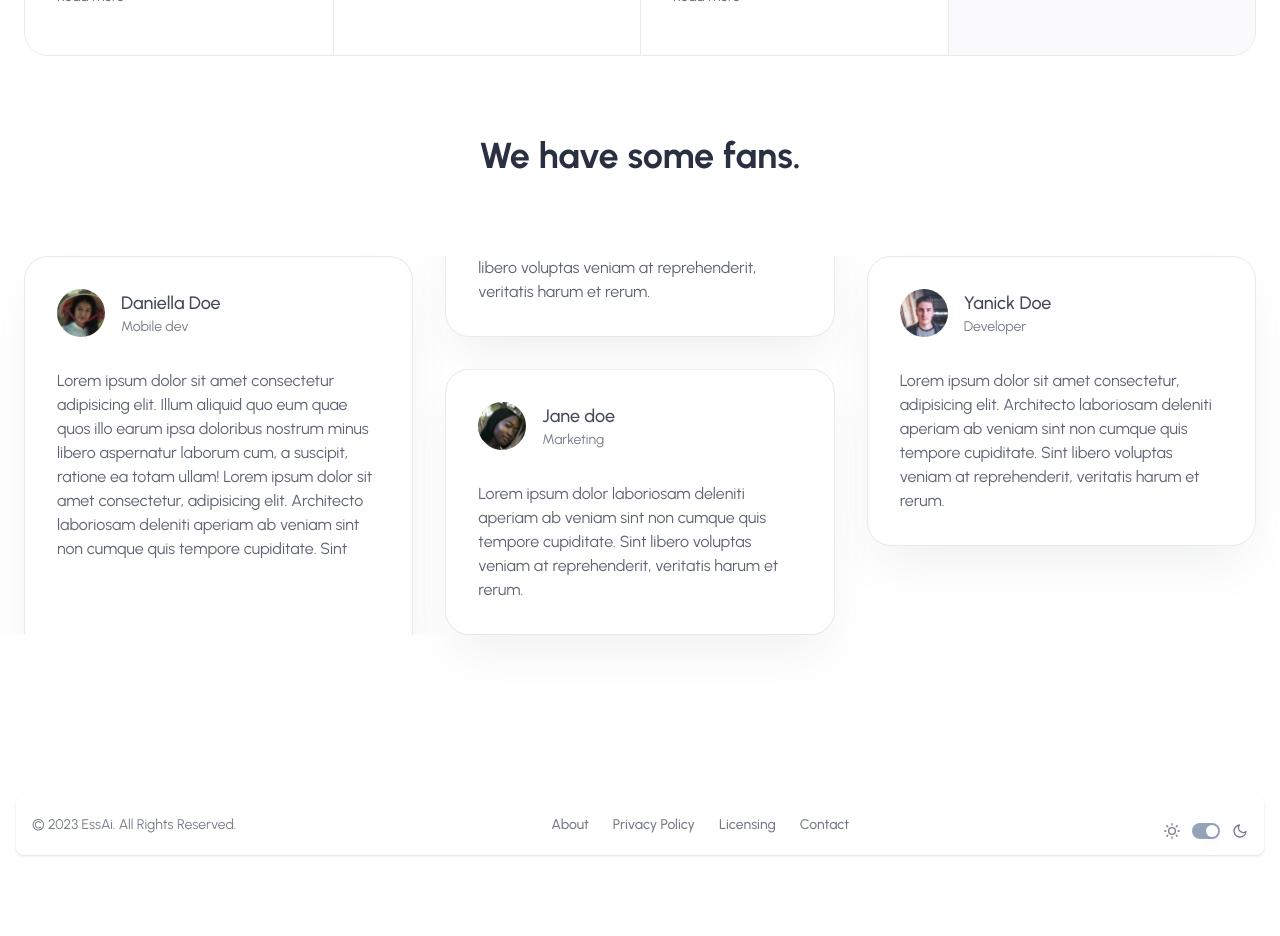
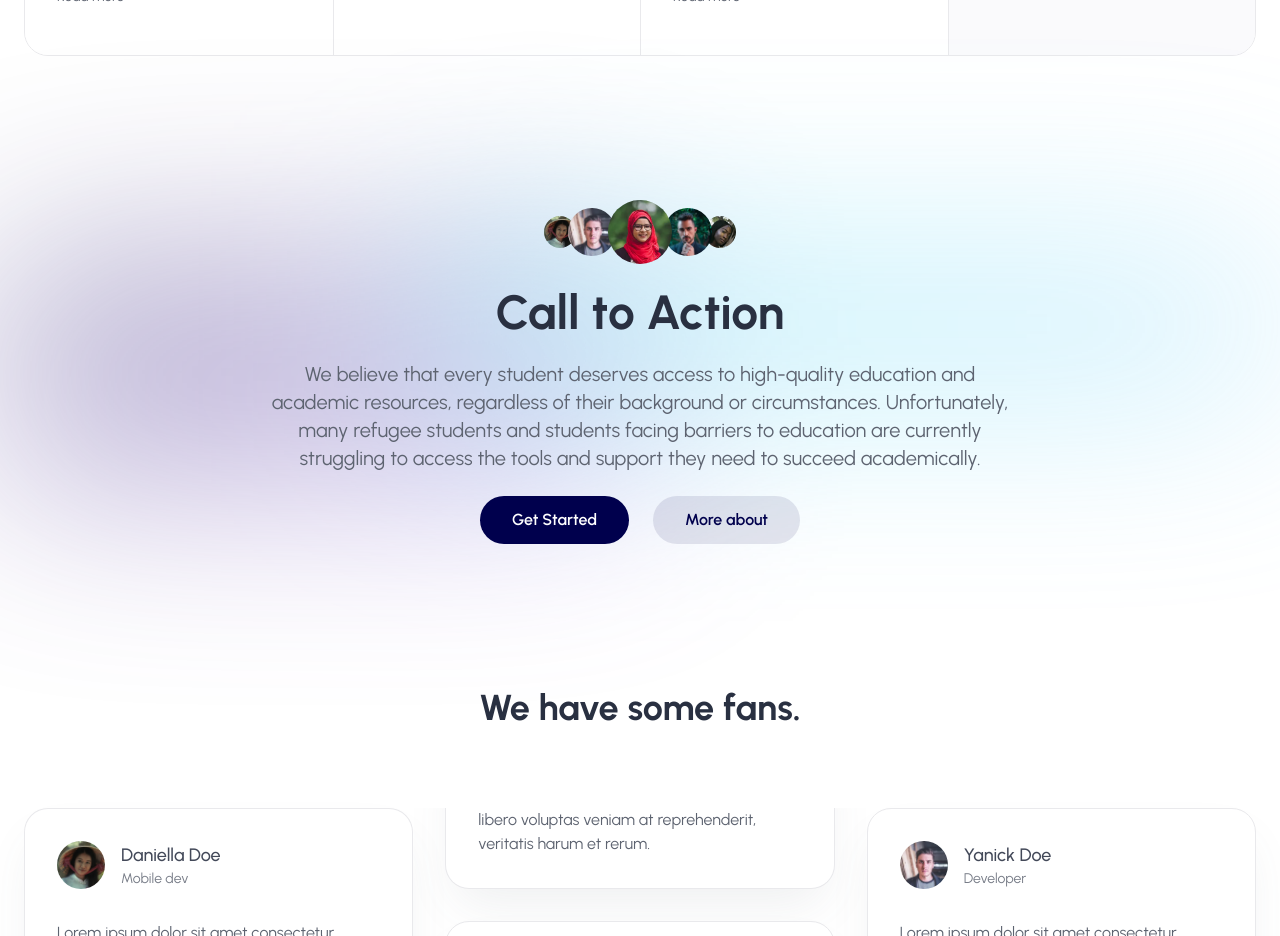
Before and after one commit to Ess-ai/essai, a React (Vite) app: page / in a window 1280 px wide. Shown: the part 2020-2956 px from the top of the page. Before the commit the page ends 2891 px from the top, so only its background shows below. Built offline with nearby package versions, Linux system fonts and the light colour scheme.

Commit message:
Call to Action

```diff
--- /dev/null
+++ b/src/components/CallToAction.tsx
@@ -0,0 +1,86 @@
+import React from 'react'
+
+const CallToAction = () => {
+  return (
+    <>
+        <div className="relative py-16">
+            <div aria-hidden="true" className="absolute inset-0 h-max w-full m-auto grid grid-cols-2 -space-x-52 opacity-40 dark:opacity-20">
+                <div className="blur-[106px] h-56 bg-gradient-to-br from-primary to-purple-400 dark:from-blue-700"></div>
+                <div className="blur-[106px] h-32 bg-gradient-to-r from-cyan-400 to-sky-300 dark:to-indigo-600"></div>
+            </div>
+            <div>
+                <div className="relative">
+                <div className="flex items-center justify-center -space-x-2">
+                    <img
+                    loading="lazy"
+                    width="400"
+                    height="400"
+                    src="./images/avatars/avatar.webp"
+                    alt="member photo"
+                    className="h-8 w-8 rounded-full object-cover"
+                    />
+                    <img
+                    loading="lazy"
+                    width="200"
+                    height="200"
+                    src="./images/avatars/avatar-2.webp"
+                    alt="member photo"
+                    className="h-12 w-12 rounded-full object-cover"
+                    />
+                    <img
+                    loading="lazy"
+                    width="200"
+                    height="200"
+                    src="./images/avatars/avatar-3.webp"
+                    alt="member photo"
+                    className="z-10 h-16 w-16 rounded-full object-cover"
+                    />
+                    <img
+                    loading="lazy"
+                    width="200"
+                    height="200"
+                    src="./images/avatars/avatar-4.webp"
+                    alt="member photo"
+                    className="relative h-12 w-12 rounded-full object-cover"
+                    />
+                    <img
+                    loading="lazy"
+                    width="200"
+                    height="200"
+                    src="./images/avatars/avatar-1.webp"
+                    alt="member photo"
+                    className="h-8 w-8 rounded-full object-cover"
+                    />
+                </div>
+                <div className="mt-6 m-auto space-y-6 md:w-8/12 lg:w-7/12">
+                    <h1 className="text-center text-4xl font-bold text-gray-800 dark:text-white md:text-5xl">Call to Action</h1>
+                    <p className="text-center text-xl text-gray-600 dark:text-gray-300">
+                        We believe that every student deserves access to high-quality education and academic resources, regardless of their background or circumstances. Unfortunately, many refugee students and students facing barriers to education are currently struggling to access the tools and support they need to succeed academically.
+                    </p>
+                    <div className="flex flex-wrap justify-center gap-6">
+                    <a
+                        href="#"
+                        className="relative flex h-12 w-full items-center justify-center px-8 before:absolute before:inset-0 before:rounded-full before:bg-primary before:transition before:duration-300 hover:before:scale-105 active:duration-75 active:before:scale-95 sm:w-max"
+                        >
+                        <span className="relative text-base font-semibold text-white dark:text-dark"
+                        >Get Started</span>
+                        </a>
+                        <a
+                        href="#"
+                        className="relative flex h-12 w-full items-center justify-center px-8 before:absolute before:inset-0 before:rounded-full before:border before:border-transparent before:bg-primary/10 before:bg-gradient-to-b before:transition before:duration-300 hover:before:scale-105 active:duration-75 active:before:scale-95 dark:before:border-gray-700 dark:before:bg-gray-800 sm:w-max"
+                        >
+                        <span
+                            className="relative text-base font-semibold text-primary dark:text-white"
+                            >More about</span
+                        >
+                    </a>
+                    </div>
+                </div>
+                </div>
+            </div>
+        </div>
+    </>
+  )
+}
+
+export default CallToAction
--- a/src/components/index.ts
+++ b/src/components/index.ts
@@ -1,3 +1,4 @@
+import CallToAction from "./CallToAction";
 import Features from "./Features";
 import Footer from "./Footer";
 import Header from "./Header";
@@ -9,5 +10,6 @@ export{
     Footer,
     Features,
     Preview,
-    Testimonials
+    Testimonials,
+    CallToAction
 }
--- a/src/pages/App.tsx
+++ b/src/pages/App.tsx
@@ -1,5 +1,5 @@
 import { useState } from 'react'
-import { Features, Footer, Header, Preview, Testimonials } from '../components'
+import { CallToAction, Features, Footer, Header, Preview, Testimonials } from '../components'
 import Hero from '../components/Hero'
 
 function App() {
@@ -10,6 +10,7 @@ function App() {
         <Hero/>
         <Preview/>
         <Features/>
+        <CallToAction/>
         <Testimonials/>
       </main>
       <Footer/>
```
